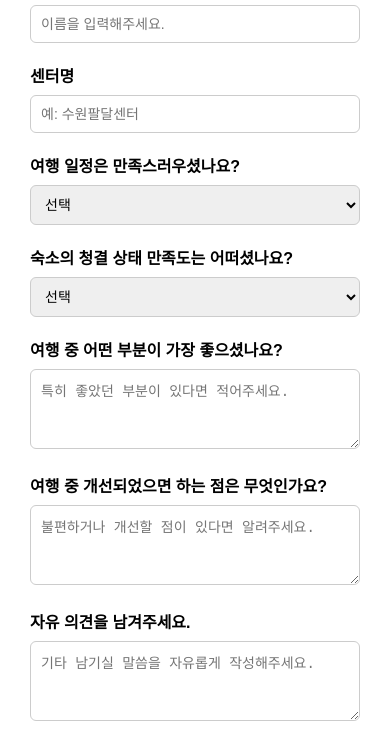
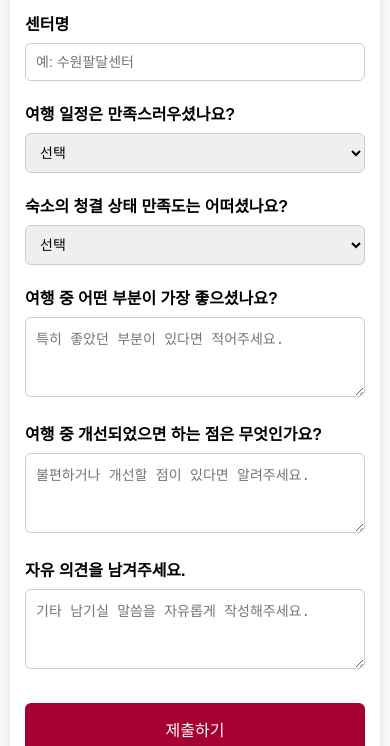
Before and after one commit to sangjip-lee/da-nang-survey, a plain HTML site: page index.html in a window 390 px wide. Shown: the part 215-961 px from the top of the page. Drawn offline with Linux system fonts and the light colour scheme.

Commit message:
Update index.html

```diff
--- a/index.html
+++ b/index.html
@@ -1,4 +1,4 @@
-<!DOCTYPE html>
+ <!DOCTYPE html>
 <html lang="ko">
 <head>
   <meta charset="UTF-8" />
@@ -6,33 +6,33 @@
   <title>2025년 홈서비스연합회 1차 우수인력 다낭여행 설문조사</title>
   <style>
     body {
-      font-family: 'Arial', sans-serif;
-      background-color: #f7f7f7;
+      font-family: 'Apple SD Gothic Neo', 'Malgun Gothic', sans-serif;
+      background-color: #f9f9f9;
       margin: 0;
       padding: 0;
     }
 
     .container {
       max-width: 600px;
-      margin: 40px auto;
-      padding: 30px;
-      background-color: white;
+      margin: 30px auto;
+      padding: 30px 20px;
+      background-color: #fff;
       border-radius: 12px;
-      box-shadow: 0 4px 12px rgba(0,0,0,0.1);
+      box-shadow: 0 4px 12px rgba(0, 0, 0, 0.1);
     }
 
     h1 {
-      color: #880e4f;
+      color: #A50034;
+      font-size: 20px;
       text-align: center;
-      font-size: 24px;
+      line-height: 1.5;
       margin-bottom: 30px;
-      line-height: 1.5;
     }
 
     label {
+      font-weight: bold;
       display: block;
-      margin-top: 20px;
-      font-weight: bold;
+      margin: 20px 0 8px;
     }
 
     input[type="text"],
@@ -40,7 +40,6 @@
     select {
       width: 100%;
       padding: 10px;
-      margin-top: 8px;
       border: 1px solid #ccc;
       border-radius: 6px;
       font-size: 14px;
@@ -52,12 +51,17 @@
       height: 80px;
     }
 
+    .select-red option {
+      color: #A50034;
+      font-weight: bold;
+    }
+
     button {
       margin-top: 30px;
-      background-color: #b71c1c;
+      background-color: #A50034;
       color: white;
       border: none;
-      padding: 12px 20px;
+      padding: 14px 0;
       font-size: 16px;
       border-radius: 6px;
       width: 100%;
@@ -65,7 +69,18 @@
     }
 
     button:hover {
-      background-color: #880e4f;
+      background-color: #8a002c;
+    }
+
+    @media screen and (max-width: 480px) {
+      .container {
+        margin: 20px 10px;
+        padding: 20px 15px;
+      }
+
+      h1 {
+        font-size: 18px;
+      }
     }
   </style>
 </head>
@@ -76,7 +91,7 @@
       1차 우수인력 다낭여행 설문조사
     </h1>
 
-    <form action="https://docs.google.com/forms/d/e/1FAIpQLSfXXXXXXXXXXXXXXXXXXXXXXX/formResponse" method="POST" target="_self">
+    <form action="https://docs.google.com/forms/d/e/1FAIpQLSfXXXXXXXXXXXXXXXXXXXX/formResponse" method="POST">
       <label for="name">성함</label>
       <input type="text" name="entry.0000000000" id="name" placeholder="이름을 입력해주세요." required>
 
@@ -84,23 +99,23 @@
       <input type="text" name="entry.1111111111" id="center" placeholder="예: 수원팔달센터" required>
 
       <label for="satisfaction1">여행 일정은 만족스러우셨나요?</label>
-      <select name="entry.2222222222" id="satisfaction1" required>
+      <select name="entry.2222222222" id="satisfaction1" class="select-red" required>
         <option value="">선택</option>
-        <option value="매우만족">매우만족</option>
-        <option value="만족">만족</option>
-        <option value="보통">보통</option>
-        <option value="불만족">불만족</option>
-        <option value="매우불만족">매우불만족</option>
+        <option value="★★★★★ 매우 만족">★★★★★ 매우 만족</option>
+        <option value="★★★★ 만족">★★★★ 만족</option>
+        <option value="★★★ 보통">★★★ 보통</option>
+        <option value="★★ 불만족">★★ 불만족</option>
+        <option value="★ 매우 불만족">★ 매우 불만족</option>
       </select>
 
       <label for="satisfaction2">숙소의 청결 상태 만족도는 어떠셨나요?</label>
-      <select name="entry.3333333333" id="satisfaction2" required>
+      <select name="entry.3333333333" id="satisfaction2" class="select-red" required>
         <option value="">선택</option>
-        <option value="매우만족">매우만족</option>
-        <option value="만족">만족</option>
-        <option value="보통">보통</option>
-        <option value="불만족">불만족</option>
-        <option value="매우불만족">매우불만족</option>
+        <option value="★★★★★ 매우 만족">★★★★★ 매우 만족</option>
+        <option value="★★★★ 만족">★★★★ 만족</option>
+        <option value="★★★ 보통">★★★ 보통</option>
+        <option value="★★ 불만족">★★ 불만족</option>
+        <option value="★ 매우 불만족">★ 매우 불만족</option>
       </select>
 
       <label for="highlight">여행 중 어떤 부분이 가장 좋으셨나요?</label>
```
